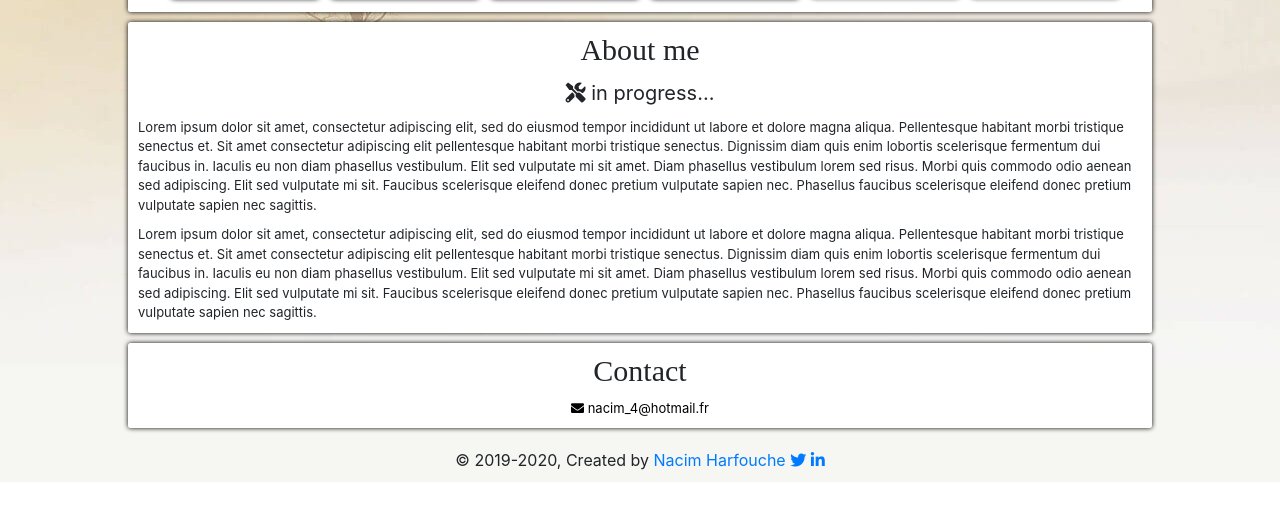
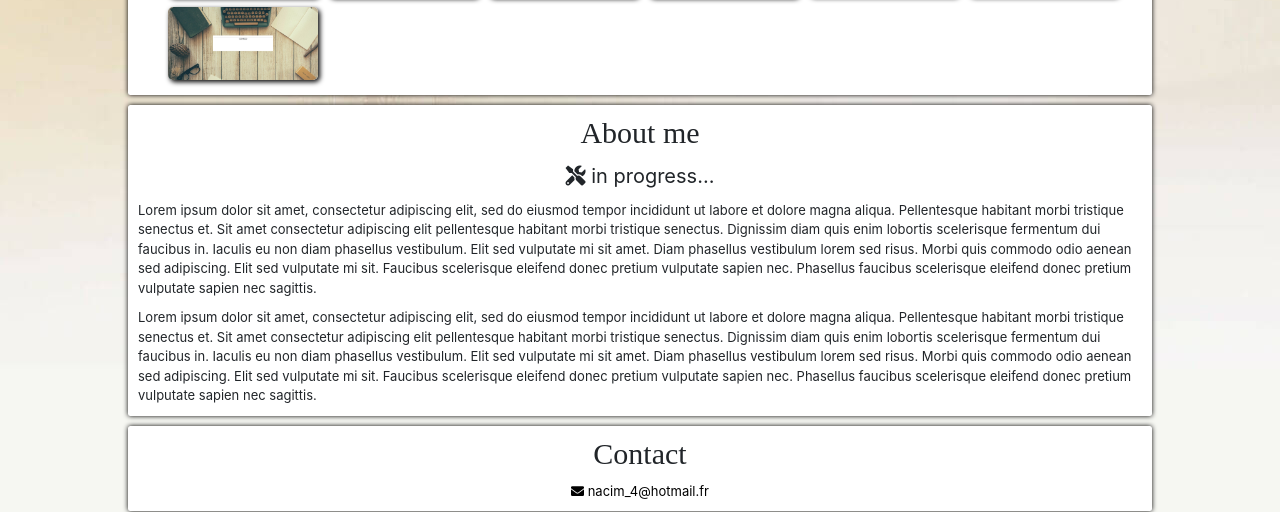
Before and after one commit to NacimHarfouche/nacimharfouche.github.io, a website: page en/home.html in a window 1280 px wide. Shown: the part 543-1055 px from the top of the page. Before the commit the page ends 1025 px from the top, so only its background shows below. Drawn offline with nearby package versions, Linux system fonts and the light colour scheme; a web font is replaced by a local one.

Commit message:
add project todolist, compressed img

```diff
--- a/en/home.html
+++ b/en/home.html
@@ -124,6 +124,11 @@
 						<img class="imgMiniature" alt="miniature calculator web page" src="../img/miniature/calculator.png" loading="lazy" />
 					</a>
 				</li>
+				<li>
+					<a href="https://nacimharfouche.github.io/todolist_ts/" target="_blank" rel="noopener noreferrer">
+						<img class="imgMiniature" alt="miniature todolist web page" src="../img/miniature/todolist.jpg" loading="lazy" />
+					</a>
+				</li>
 			  </ul>
 		</section>
 		<section class="rounded">
```
Also changed, not shown: fr/home.html (+5 -0 lines), img/miniature/ila_yoga.png, img/miniature/todolist.jpg (added).
